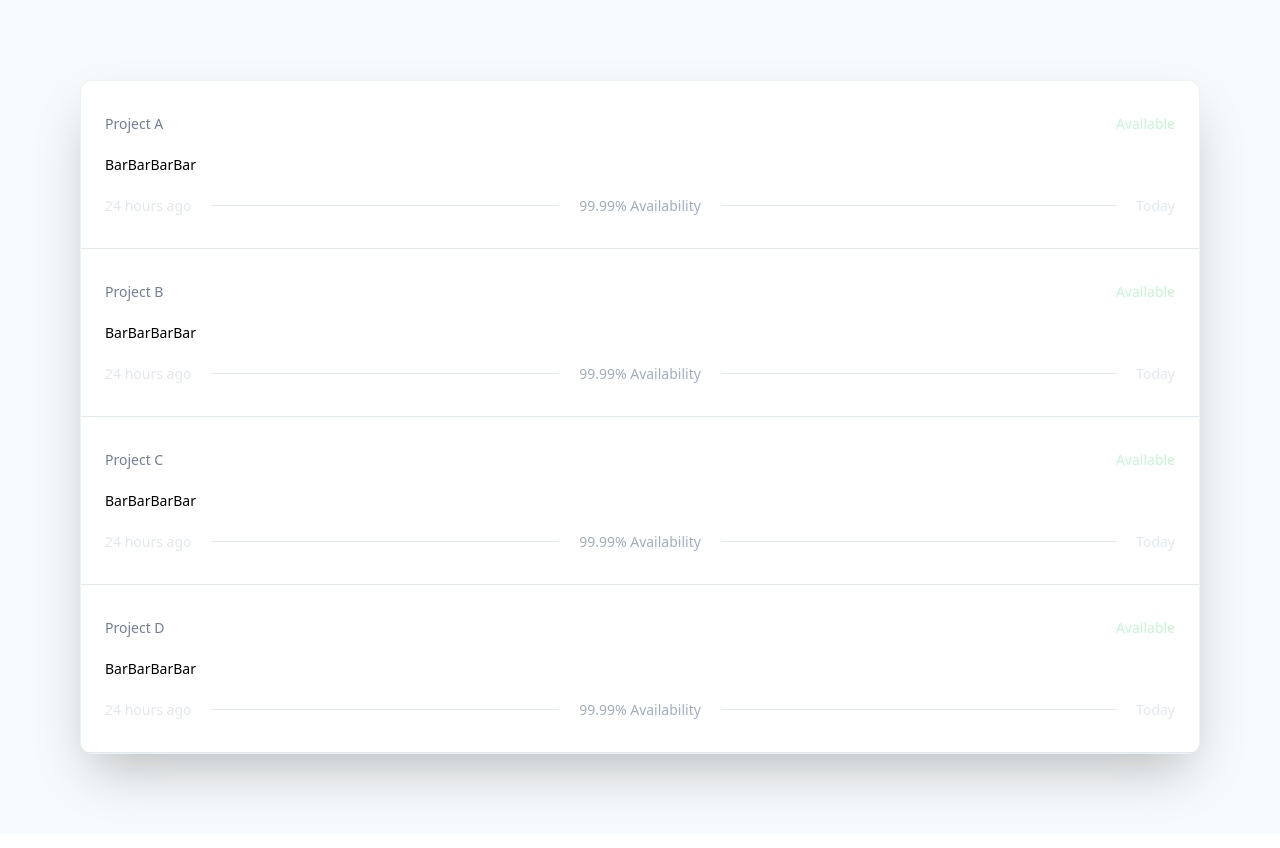
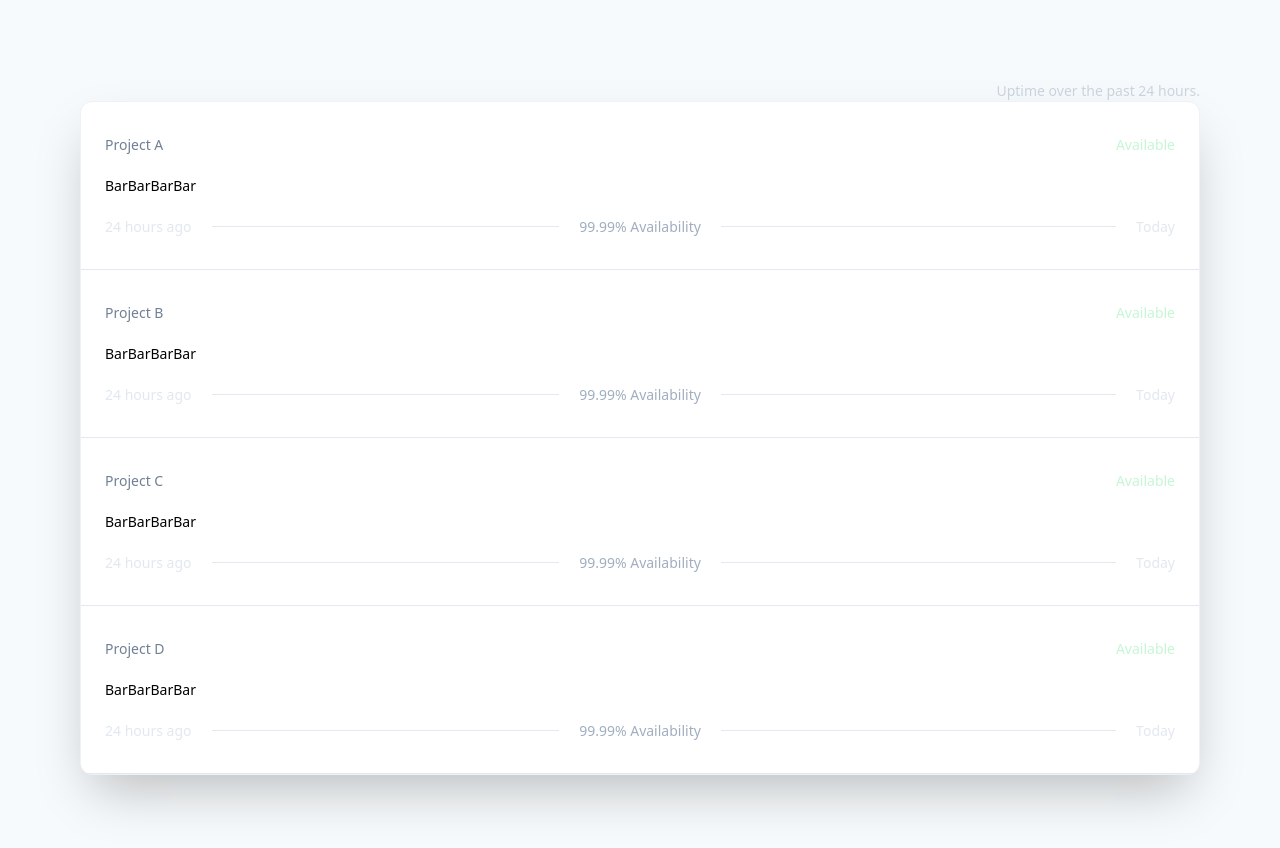
Before and after one commit to Weshesh/Uptime-dashboard, a React (Create React App) app: page / in a window 1280 px wide. Shown: the top 848 px of the page. Built offline with nearby package versions, Linux system fonts and the light colour scheme.

Commit message:
Add title to the main container

```diff
--- a/src/App.tsx
+++ b/src/App.tsx
@@ -7,7 +7,10 @@ function App() {
   generateDataset(sampleScenarioA);
 
   return (
-    <div className="App bg-gray-100 flex content-center p-20 w-screen min-h-screen">
+    <div className="App bg-gray-100 flex flex-col items-center content-center p-20 w-screen min-h-screen">
+        <div className='flex justify-end w-full text-gray-400 font-medium'>
+          Uptime over the past 24 hours.
+        </div>
       <div className="container mx-auto bg-white border border-gray-200 rounded-xl h-auto shadow-2xl">
         <ProjectAvailabilityBar projectName="Project A"></ProjectAvailabilityBar>
         <ProjectAvailabilityBar projectName="Project B"></ProjectAvailabilityBar>
```
